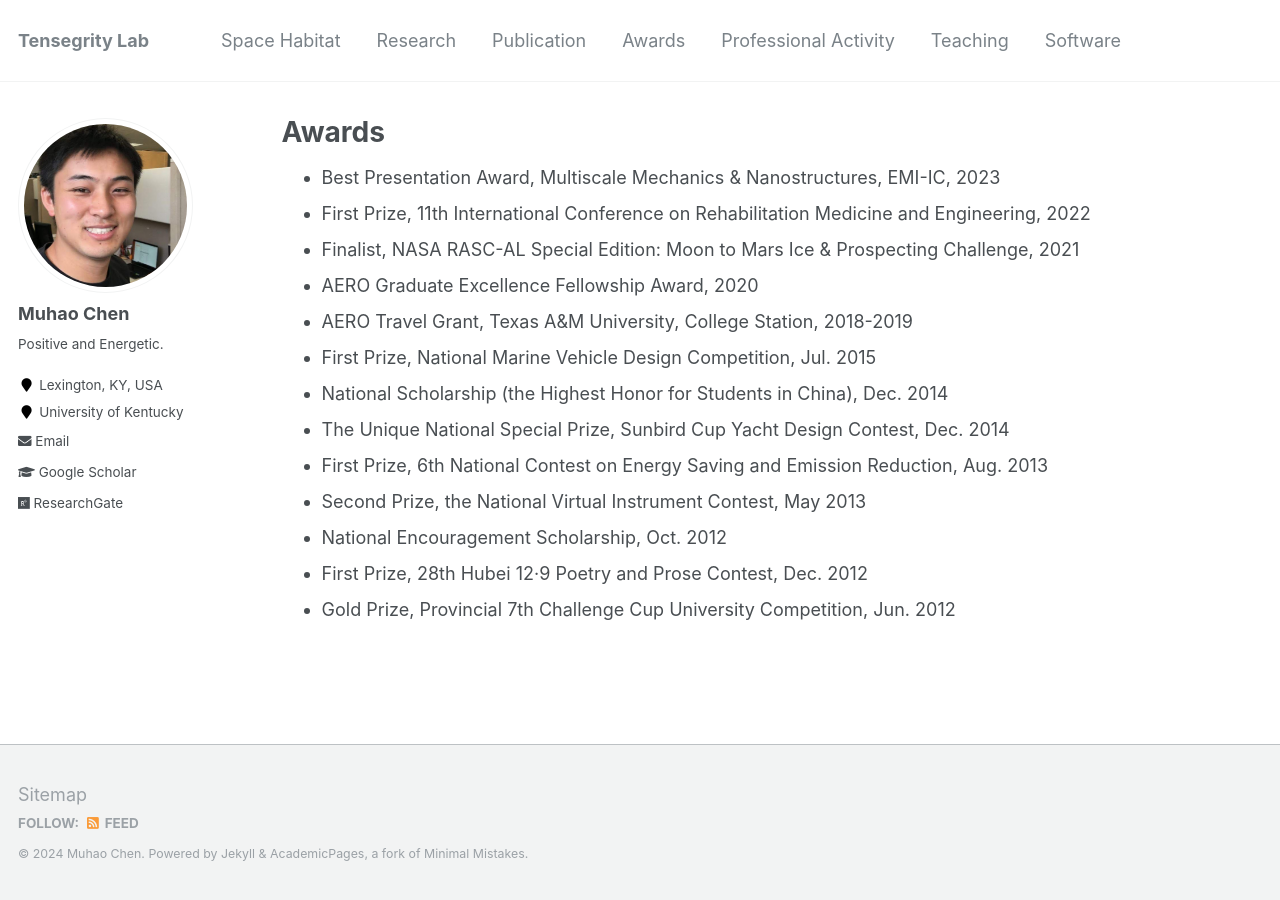
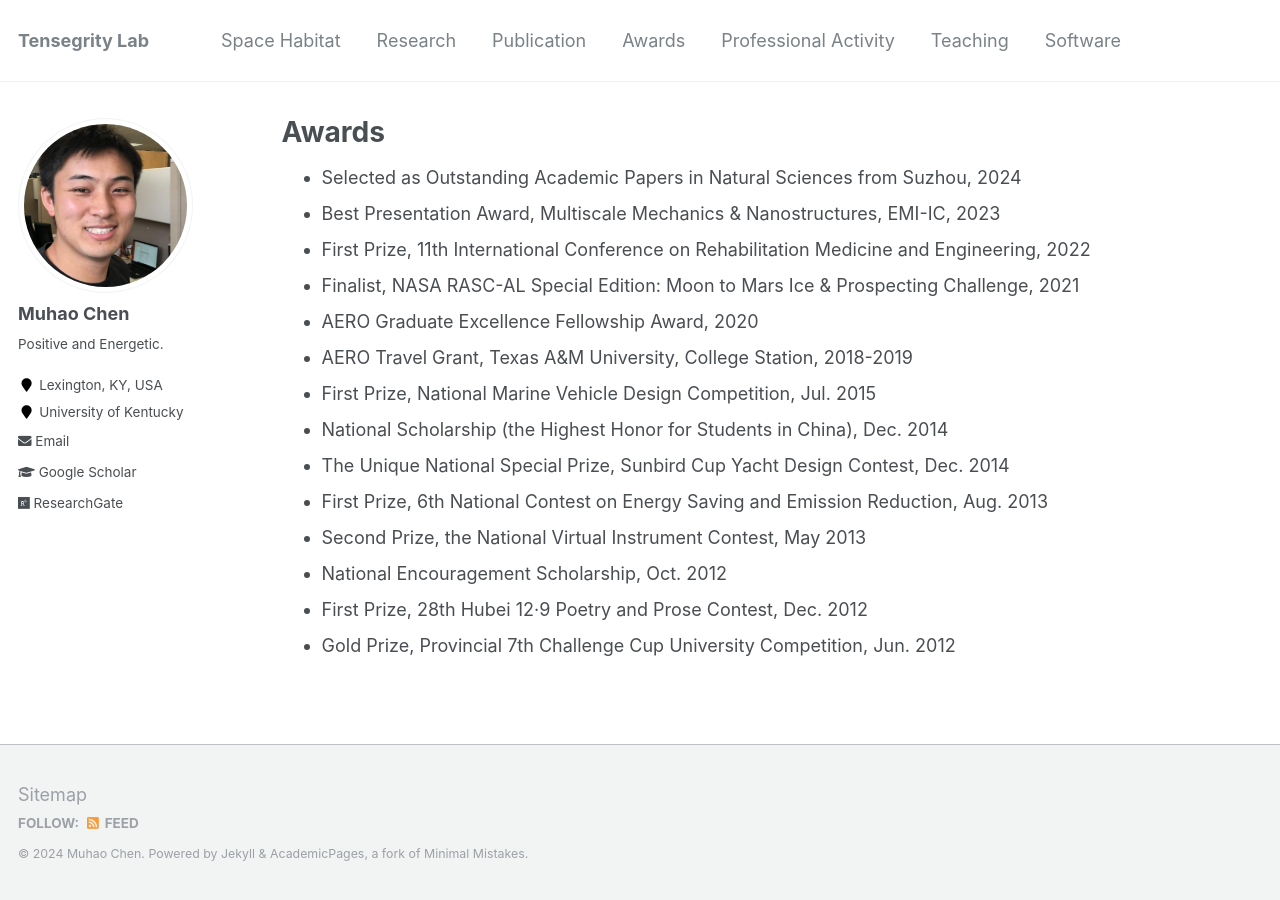
Before and after one commit to Muhao-Chen/muhao-chen.github.io, a Jekyll site: the page built from _pages/funding-and-awards.md, in a window 1280 px wide. Built offline with Jekyll 4.4.1, drawn with Linux system fonts in a browser that asks for light colours.

Commit message:
Update funding-and-awards.md

```diff
--- a/_pages/funding-and-awards.md
+++ b/_pages/funding-and-awards.md
@@ -6,6 +6,7 @@ author_profile: true
 ---
 
 <div style="text-align: justify;" markdown="1">
+* Selected as Outstanding Academic Papers in Natural Sciences from Suzhou, 2024
 * Best Presentation Award, Multiscale Mechanics & Nanostructures, EMI-IC, 2023
 * First Prize, 11th International Conference on Rehabilitation Medicine and Engineering, 2022
 * Finalist, NASA RASC-AL Special Edition: Moon to Mars Ice & Prospecting Challenge, 2021
```
